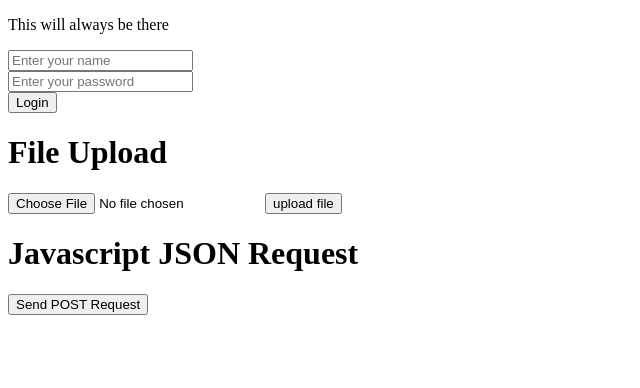
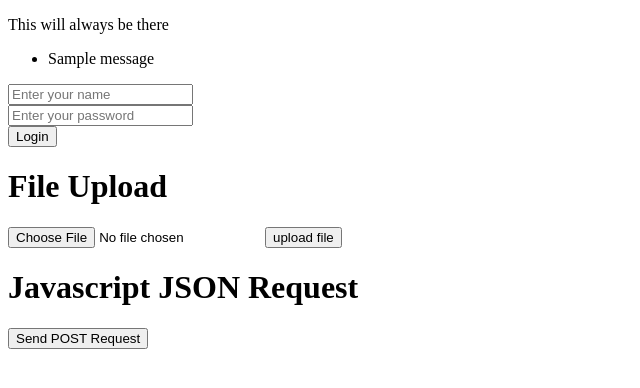
Before and after one commit to focusedaf/Flask-Learning-Logs, a Flask app: template templates/forms.html in a window 1280 px wide. Shown: the top 388 px of the page, without its empty margins (0-640 px from the left). Run offline with Flask 3, Linux system fonts and the light colour scheme; the template is opened without the code that fills it, so the values that code supplies are empty; one stand-in notice (Sample message) is shown.

Commit message:
flash message

```diff
--- a/templates/base.html
+++ b/templates/base.html
@@ -1,13 +1,24 @@
 <!DOCTYPE html>
 <html lang="en">
-<head>
-    <meta charset="UTF-8">
-    <meta name="viewport" content="width=device-width, initial-scale=1.0">
+  <head>
+    <meta charset="UTF-8" />
+    <meta name="viewport" content="width=device-width, initial-scale=1.0" />
     <title>{% block title %}Default Value{% endblock %}</title>
-</head>
-<body>
-   <!-- any content that is outside of this block content will always be present when the base file is inherited by the index file so to make it more clear i'll be using the p tag -->
+  </head>
+  <body>
+    <!-- This content will always be present -->
     <p>This will always be there</p>
+
+    <!-- Flash messages -->
+    {% with messages = get_flashed_messages() %} {% if messages %}
+    <ul>
+      {% for message in messages %}
+      <li>{{ message }}</li>
+      {% endfor %}
+    </ul>
+    {% endif %} {% endwith %}
+
+    <!-- Content block for child templates -->
     {% block content %} {% endblock %}
-</body>
+  </body>
 </html>
```
